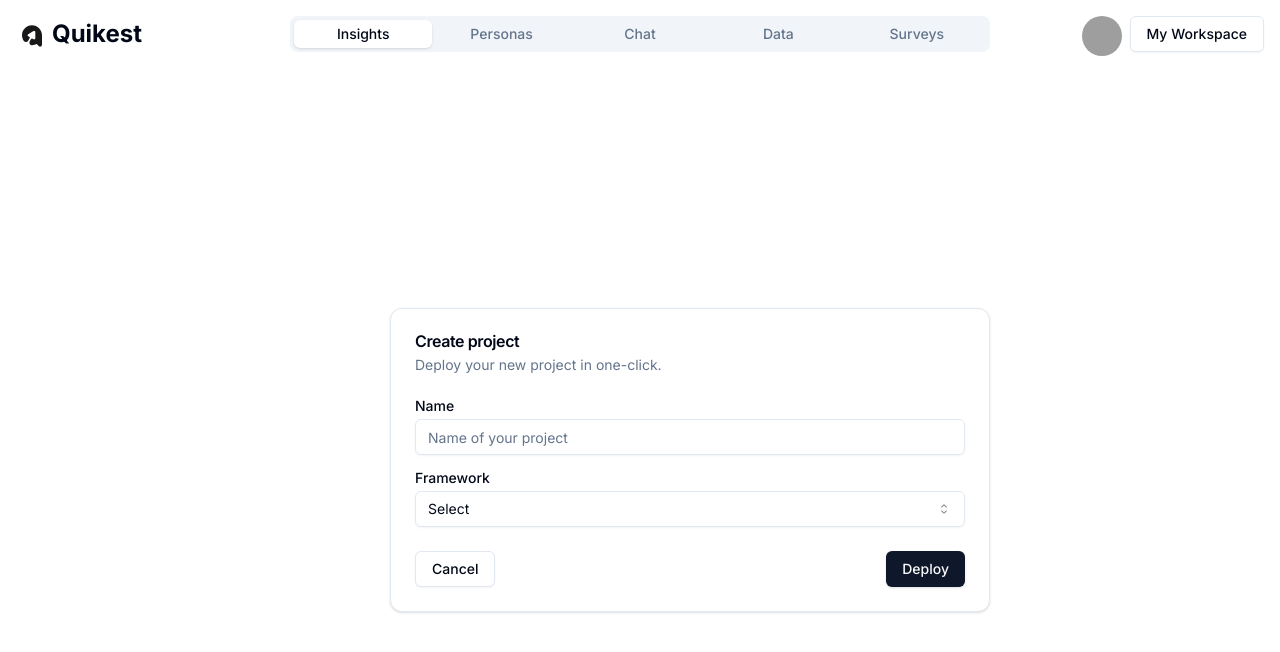
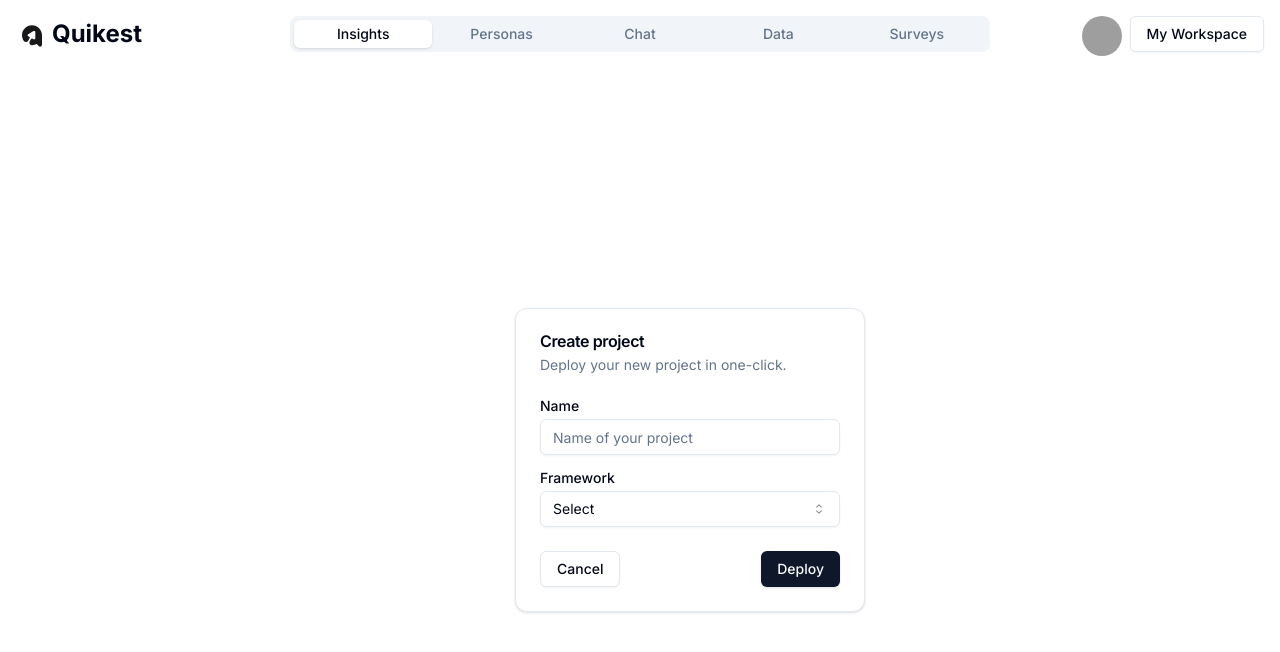
Before and after one commit to ajaywaghray/my-app, a Next.js app: page / in a window 1280 px wide. Shown: the top 652 px of the page. Built offline with nearby package versions, Linux system fonts and the light colour scheme; grey boxes are pictures that could not be loaded.

Commit message:
Justify tabs content

```diff
--- a/src/app/page.tsx
+++ b/src/app/page.tsx
@@ -63,9 +63,9 @@ export default function Home() {
               <TabsTrigger value="data">Data</TabsTrigger>
               <TabsTrigger value="surveys">Surveys</TabsTrigger>
             </TabsList>
-            <TabsContent value="insights">
+            <TabsContent value="insights" style={{ justifyContent: 'center' }}>
               <div style={{ flex: 1, display: 'flex', width: '100vh', height: '100vh', justifyContent: 'center', alignItems: 'center'}}>
-                <Card className="w-[600px]">
+                <Card className="w-[350px]">
                   <CardHeader>
                     <CardTitle>Create project</CardTitle>
                     <CardDescription>Deploy your new project in one-click.</CardDescription>
```
